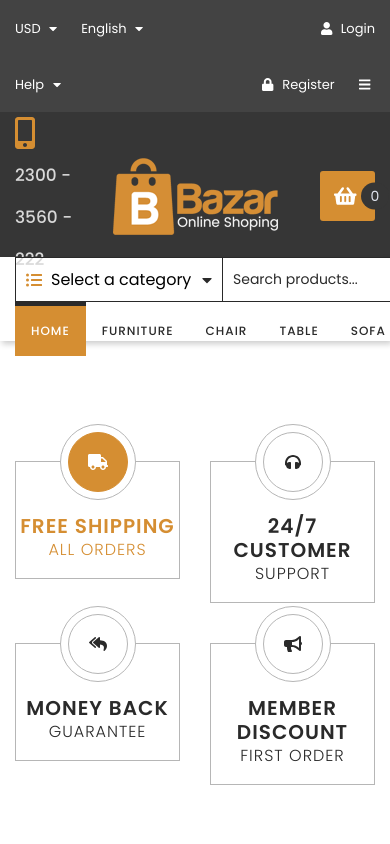
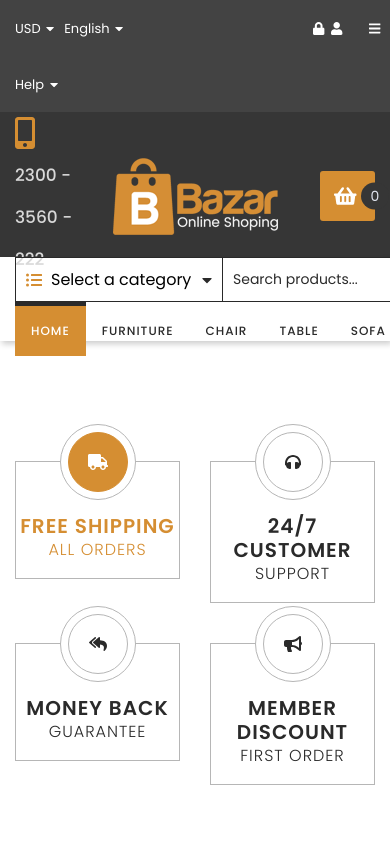
Before and after one commit to iMdPd/reactTeamProject, a React (Create React App) app: page / in a window 390 px wide. Shown: the top 844 px of the page. Built offline with nearby package versions, Linux system fonts and the light colour scheme.

Commit message:
add media to topbar

```diff
--- a/src/components/layout/TopBar/TopBar.module.scss
+++ b/src/components/layout/TopBar/TopBar.module.scss
@@ -12,6 +12,7 @@
       display: inline-block;
       line-height: 55px;
 
+
       a {
         color: #ffffff;
         font-size: 13px;
@@ -23,6 +24,64 @@
       }
     }
   }
+}
+
+@media (max-width: 577px) {
+  .topOptions ul li {
+    margin-right: 10px;
+
+    .icon {
+      margin-left: 2px;
+    }
+  }
+
+  .topMenu {
+    position: relative;
+
+    ul li {
+      position: absolute;
+      right: 10px;
+
+    a {
+      visibility: hidden;
+    }
+
+    .icon {
+      visibility: visible;
+    }
+  }
+}
+}
+
+@media (min-width: 578px) and (max-width: 767px) {
+
+  .topOptions ul li {
+    margin-right: 15px;
+
+    .icon {
+      margin-left: 3px;
+    }
+  }
+
+  .topMenu {
+    position: relative;
+
+    ul li {
+      position: absolute;
+      right: 10px;
+
+    a {
+      visibility: hidden;
+    }
+
+    .icon {
+      visibility: visible;
+    }
+  }
+}
+}
+
+@media (min-width: 768px) {
 
   .topOptions ul li {
     margin-right: 1.5rem;
@@ -38,5 +97,6 @@
     .icon {
       margin-right: 5px;
     }
+
   }
 }
```
